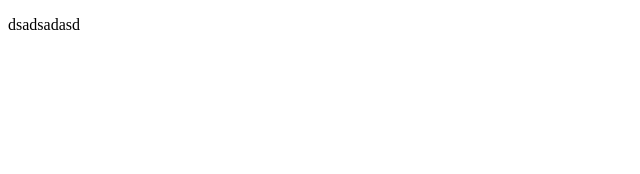
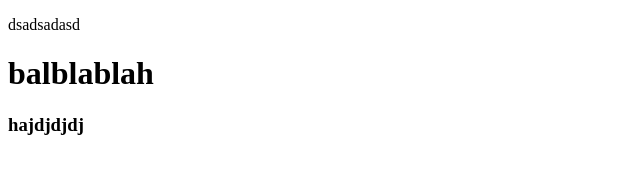
Before and after one commit to LLeesangyeol/chunmashingyo, a plain HTML site: page index.html in a window 1280 px wide. Shown: the whole page, without its empty margins (0-640 px from the left). Drawn offline with Linux system fonts and the light colour scheme.

Commit message:
second commit

```diff
--- a/index.html
+++ b/index.html
@@ -7,5 +7,7 @@
 </head>
 <body>
     <p>dsadsadasd</p>
+    <h1>balblablah</h1>
+    <h3>hajdjdjdj</h3>
 </body>
 </html>
```
